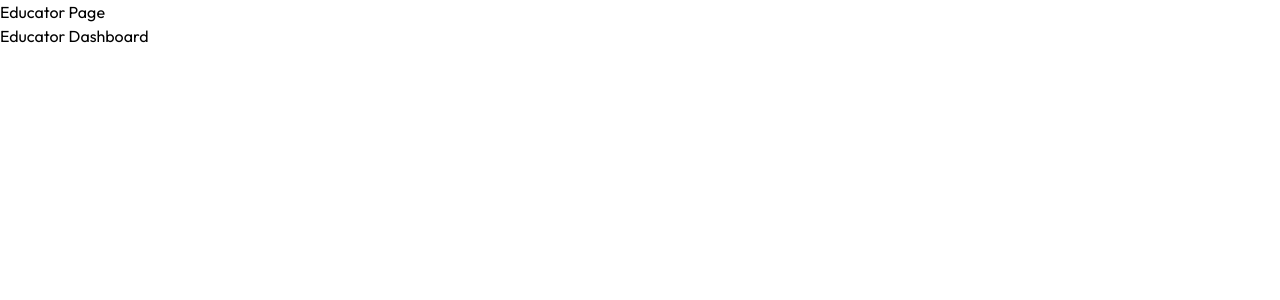
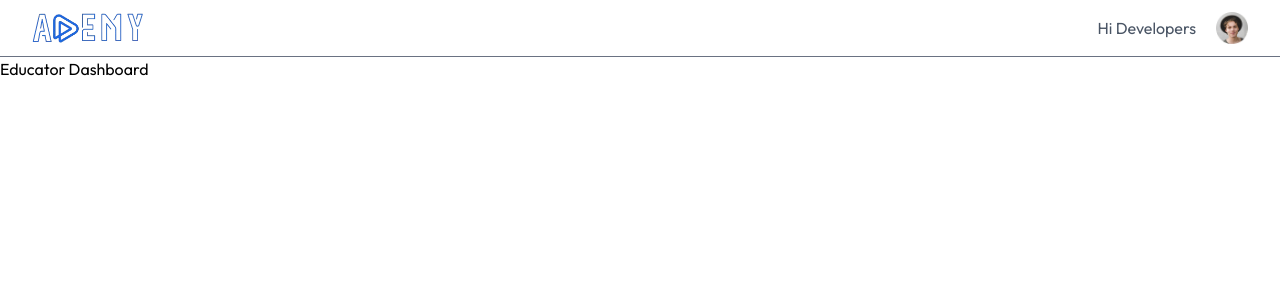
Before and after one commit to Promise-Digitals/Learning-Management-System, a React (Vite) app in the folder client/: page /educator/educator in a window 1280 px wide. Shown: the top 300 px of the page. Built offline with nearby package versions, Linux system fonts and the light colour scheme.

Commit message:
completed educator navbar UI

```diff
--- a/client/src/components/educator/Navbar.jsx
+++ b/client/src/components/educator/Navbar.jsx
@@ -1,9 +1,47 @@
-import React from 'react'
+import React, { useContext } from 'react'
+import { assets, dummyEducatorData } from '../../assets/assets'
+import { Link } from 'react-router-dom'
+import { AppContext } from '../../context/AppContext';
 
 const Navbar = () => {
+
+    const educatorData = dummyEducatorData;
+
+    const {isLoggedIn, setIsLoggedIn} = useContext(AppContext)
+
+
+    const handleLogout = async () => {
+        setIsLoggedIn(false)
+        navigate('/')
+    }
+
+
     return (
-        <div>
-            <h1>Edu NavBar</h1>
+        <div className='flex items-center justify-between px-4 md:px-8 border-b border-gray-500 py-3' >
+            <Link to='/'>
+                <img src={assets.logo} className='w-24 lg:w-28 cursor-pointer'  alt="" />
+            </Link>
+            <div className='flex items-center gap-5 text-gray-600'>
+                {/* promise to be changed to user.fullname after backend */}
+                <p>Hi {isLoggedIn ? 'Promise' : 'Developers'}</p>
+                <div>
+                {
+                    isLoggedIn ?
+                        <div className='relative group'>
+                            <div className='w-7 h-7 rounded-full border-2 border-[#1269e2] flex items-center justify-center'>P</div>
+
+                            <div className='absolute hidden group-hover:block top-0 right-0 z-10 text-black rounded pt-10'>
+                                <ul className='list-none m-0 p-1 bg-white rounded-md border border-gray-300 text-sm'>
+                                    <li className='py-1 px-2 cursor-pointer pr-8' onClick={handleLogout}>Logout</li>
+                                </ul>
+                            </div>
+                        </div>
+
+                        :
+                        <img className='max-w-8' src={assets.profile_img} />
+                }
+                </div>
+            </div>
         </div>
     )
 }
--- a/client/src/components/student/Navbar.jsx
+++ b/client/src/components/student/Navbar.jsx
@@ -35,7 +35,7 @@ const Navbar = () => {
                 {
                     isLoggedIn ?
                         <div className='relative group'>
-                            <div className='w-8 h-8 rounded-full border-2 border-[#1269e2] flex items-center justify-center'>P</div>
+                            <div className='w-7 h-7 rounded-full border-2 border-[#1269e2] flex items-center justify-center'>P</div>
 
                             <div className='absolute hidden group-hover:block top-0 right-0 z-10 text-black rounded pt-10'>
                                 <ul className='list-none m-0 p-1 bg-white rounded-md border border-gray-300 text-sm'>
--- a/client/src/pages/educator/Educator.jsx
+++ b/client/src/pages/educator/Educator.jsx
@@ -1,10 +1,11 @@
 import React from 'react'
 import { Outlet } from 'react-router-dom'
+import Navbar from '../../components/educator/Navbar'
 
 const Educator = () => {
     return (
-        <div>
-            <h1>Educator Page</h1>
+        <div className='text-base min-h-screen bg-white'>
+            <Navbar />
 
             <div>
                 {<Outlet />}
```
